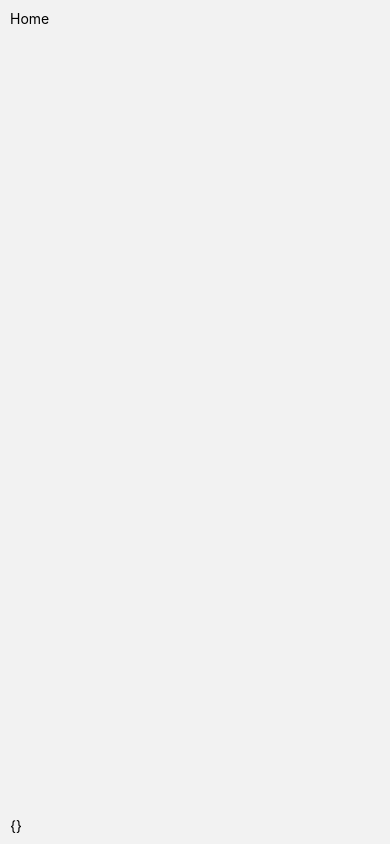
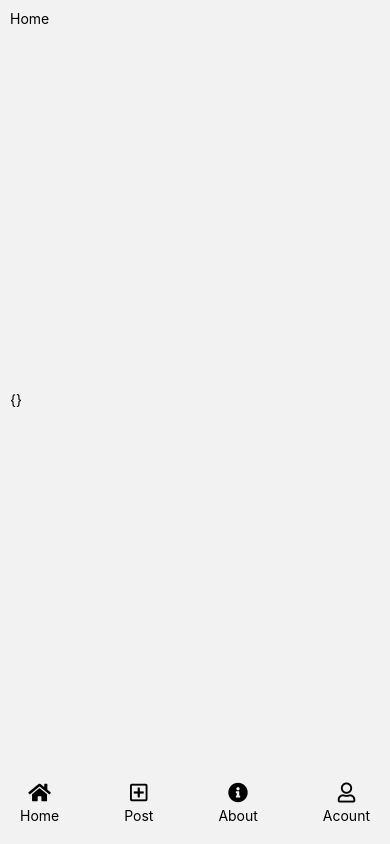
Before and after one commit to minhbro3003/Project_Blogs_MMA301, a React Native app in the folder client/: screen /Home in a window 390 px wide. Built offline with nearby package versions, Linux system fonts and the light colour scheme.

Commit message:
update footer in home

```diff
--- a/client/screens/Home.js
+++ b/client/screens/Home.js
@@ -1,6 +1,7 @@
 import { View, Text, StyleSheet } from "react-native";
 import React, { useContext } from "react";
 import { AuthContext } from "../context/authContext";
+import FooterMenu from "../components/Menus/FooterMenu";
 
 const Home = () => {
     const [state, setState] = useContext(AuthContext);
@@ -9,6 +10,7 @@ const Home = () => {
         <View style={styles.container}>
             <Text>Home</Text>
             <Text>{JSON.stringify(state, null, 4)}</Text>
+            <FooterMenu>Home</FooterMenu>
         </View>
     );
 };
```
